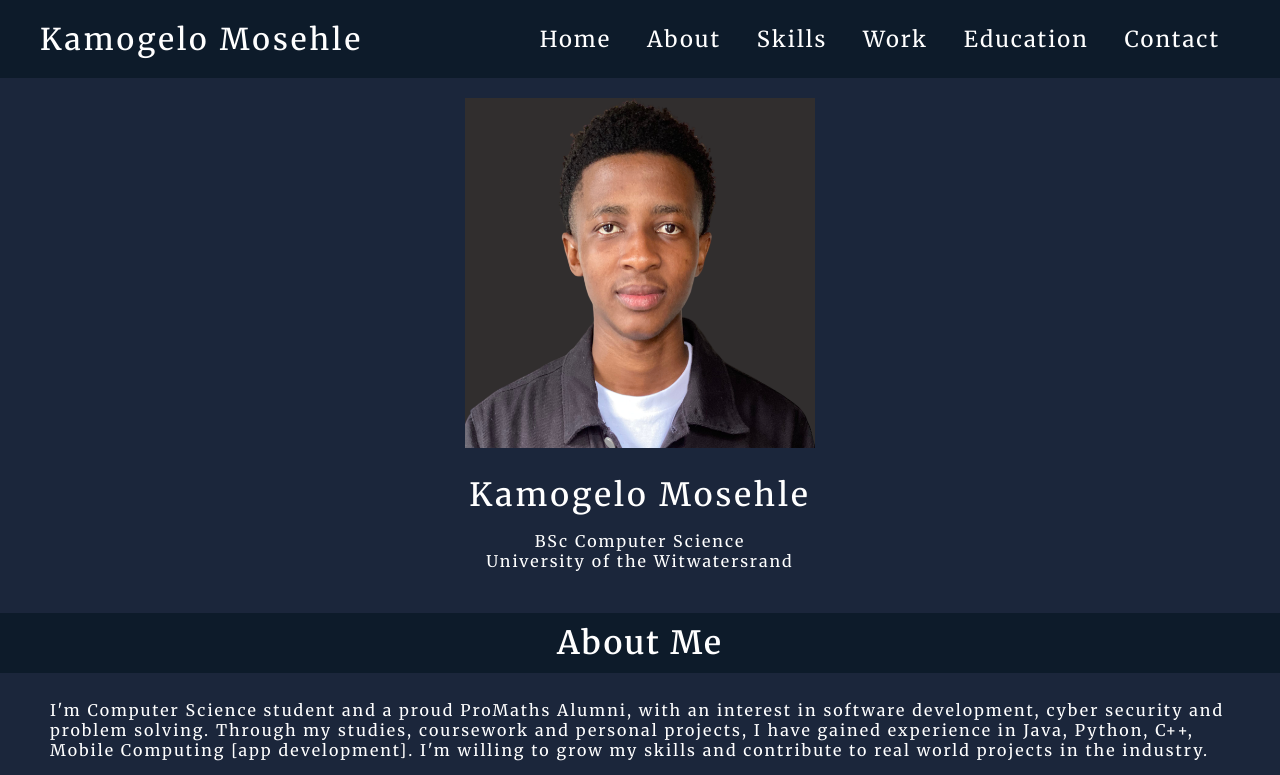
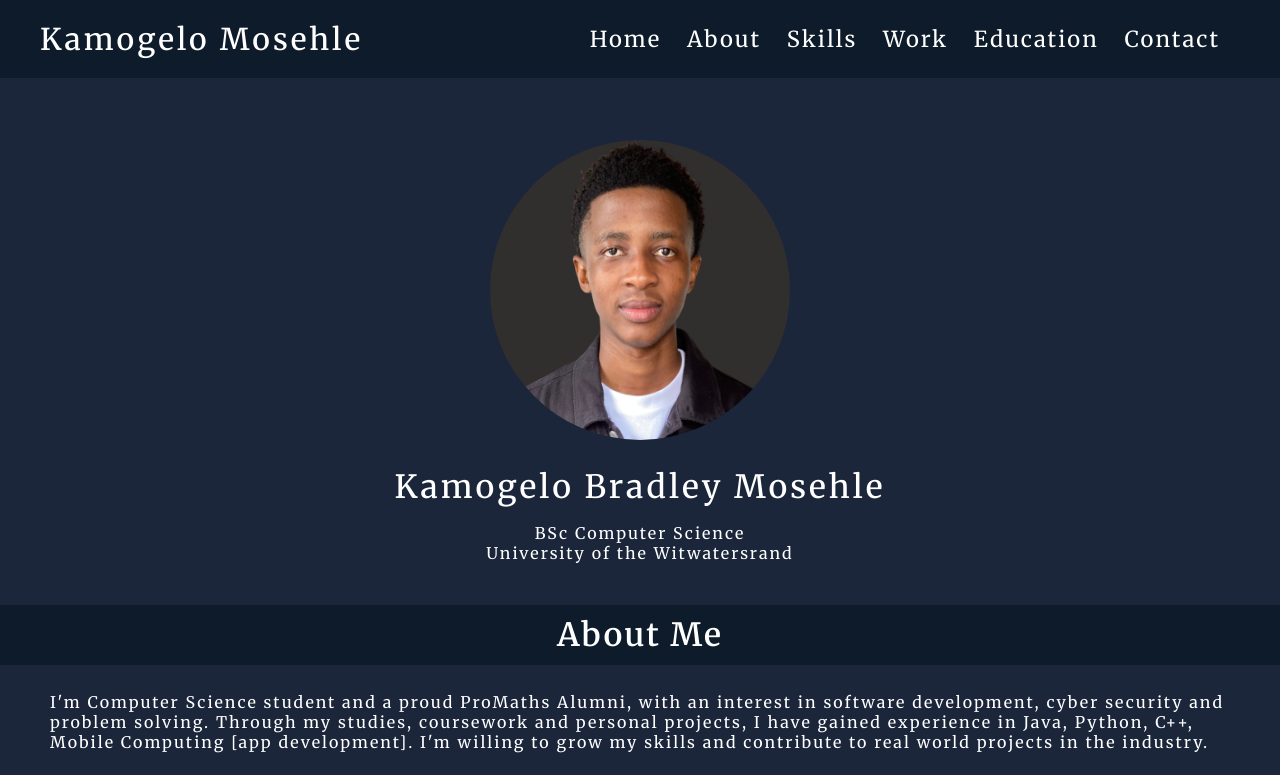
Before and after one commit to Kamogelobradley200/Personal-Portfolio, a plain HTML site: page index.html in a window 1280 px wide. Shown: the top 775 px of the page. Drawn offline with Linux system fonts and the light colour scheme.

Commit message:
update on navbar to be fixed on top, changed colors of anchor tags and headers in projects, added typing effect on name header in home section

```diff
--- a/index.html
+++ b/index.html
@@ -26,7 +26,7 @@
     <!-- Home Section -->
     <section class="home" id="home">
         <div class="home-content">
-            <img src="./images/profile-picture.png" width="350" height="350" alt="Picture of Kamogelo" style="margin-top: 20px;">
+            <img src="./images/profile-picture.png" width="300" height="300" alt="Picture of Kamogelo" style="margin-top: 20px; border-radius: 50%;">
             <h2 style="font-size: 32px; font-weight: 450; letter-spacing: 3px; margin-bottom: 0px;">Kamogelo Mosehle</h2>
             <p style="margin-bottom: 0px;">BSc Computer Science </p>
             <p style="margin-top: 0px;">University of the Witwatersrand</p>
@@ -87,14 +87,14 @@
 
                 <div class="project-content">
                     <p>ShopMate is an Android app, which is build to help disabled or elderly people to request volunteers to do shopping for them.</p>
-                    <h3 style="color: #0d1b2a; font-size: 20px; text-decoration: underline;">Tech Stack</h3>
+                    <h3 style="color: #afc5da; font-size: 20px; text-decoration: underline;">Tech Stack</h3>
                     <ul>
                         <li>Android Studio [Java]</li>
                         <li>MySQL</li>
                         <li>PHP [For app and MySQL server communication]</li>
                     </ul>
 
-                    <p>View project <a href="https://github.com/Kamogelobradley200/Shop-Mate" style="color: #0d1b2a; text-decoration: none;">here</a>.</p>
+                    <p>View project <a href="https://github.com/Kamogelobradley200/Shop-Mate" style="color: #00d9ff; text-decoration: none;">here</a>.</p>
                     <br>
                 </div>
             </div>
@@ -109,14 +109,14 @@
                         transparent, and efficient way.
                         The platform helps people donate essential items or request support, while an intelligent matching system ensures donations reach those who need them most.
                     </p>
-                    <h3 style="color: #0d1b2a; font-size: 20px; text-decoration: underline;">Tech Stack</h3>
+                    <h3 style="color: #afc5da; font-size: 20px; text-decoration: underline;">Tech Stack</h3>
                     <ul>
                         <li>Android Studio [Java]</li>
                         <li>FireBase</li>
                         <li>Firebase [Authentication and FireStore]</li>
                     </ul>
 
-                    <p>View project <a href="https://github.com/StheshSphere/CareConnect" style="color: #0d1b2a; text-decoration: none;">here</a>.</p>
+                    <p>View project <a href="https://github.com/StheshSphere/CareConnect" style="color: #00d9ff; text-decoration: none;">here</a>.</p>
                     <br>
                 </div>
             </div>
@@ -130,13 +130,13 @@
                         A simple to-do list app using: HTML, CSS, and JavaScript. Allow users to: Add, Edit, and Remove tasks from the list.
                         It stores data locally using browser localStorage.
                     </p>
-                    <h3 style="color: #0d1b2a; font-size: 20px; text-decoration: underline;">Tech Stack</h3>
+                    <h3 style="color: #afc5da; font-size: 20px; text-decoration: underline;">Tech Stack</h3>
                     <ul>
                         <li>HTML, CSS, and JavaScript</li>
                         <li>LocalStorage</li>
                     </ul>
 
-                    <p>View project <a href="https://kamogelobradley200.github.io/To-do-list/" target="_blank" style="color: #0d1b2a; text-decoration: none;">here</a>.</p>
+                    <p>View project <a href="https://kamogelobradley200.github.io/To-do-list/" target="_blank" style="color: #00d9ff; text-decoration: none;">here</a>.</p>
                     <br>
                 </div>
             </div>
@@ -198,5 +198,6 @@
         © 2025 Kamogelo Mosehle 👨🏾‍💻| All rights reserved.
     </footer>
 
+    <script src="script.js"></script>
 </body>
 </html>
--- a/script.js
+++ b/script.js
@@ -0,0 +1,15 @@
+const heading = document.querySelector(".home-content h2");
+const myName = "Kamogelo Bradley Mosehle";
+let i = 0;
+const speed = 150;
+
+heading.textContent = "";
+
+function typeEffect() {
+  if (i < myName.length) {
+    heading.textContent += myName.charAt(i);
+    i++;
+    setTimeout(typeEffect, speed);
+  }
+}
+typeEffect();
--- a/styles.css
+++ b/styles.css
@@ -1,4 +1,8 @@
 @import url('https://fonts.googleapis.com/css2?family=Merriweather:ital,opsz,wght@0,18..144,300..900;1,18..144,300..900&display=swap');
+
+html{
+    scroll-behavior: smooth;
+}
 
 body {
   font-family: 'Merriweather', sans-serif;
@@ -16,6 +20,11 @@ body {
     justify-content: space-between;
     padding: 20px 40px;
     background-color: #0d1b2a;
+    box-sizing: border-box;
+    position: fixed;
+    top: 0;
+    left: 0;
+    width: 100%;
 }
 
 .header a{
@@ -38,11 +47,19 @@ body {
 
 .navbar a{
    font-size: 22px;
-   margin-left: 30px;
+   margin-left: 20px;
 }
 .navbar a:hover{
     color: rgb(33, 165, 183);
 }
+
+.home{
+    padding-top: 120px;
+}
+section{
+    scroll-margin-top: 90px;
+}
+
 
 .home-content{
     display: flex;
@@ -60,7 +77,6 @@ body {
     padding: 10px 40px;
     display: flex;
     justify-content: center;
-    /* border-radius: 10cm; */
     font-size: 32px;
     font-weight: 550;
 }
```
